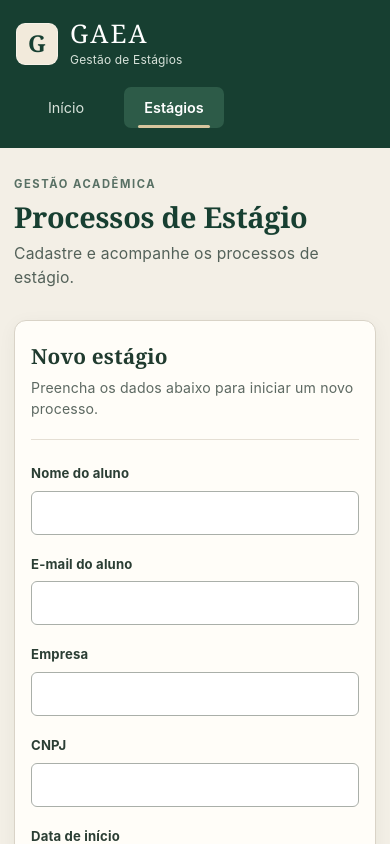
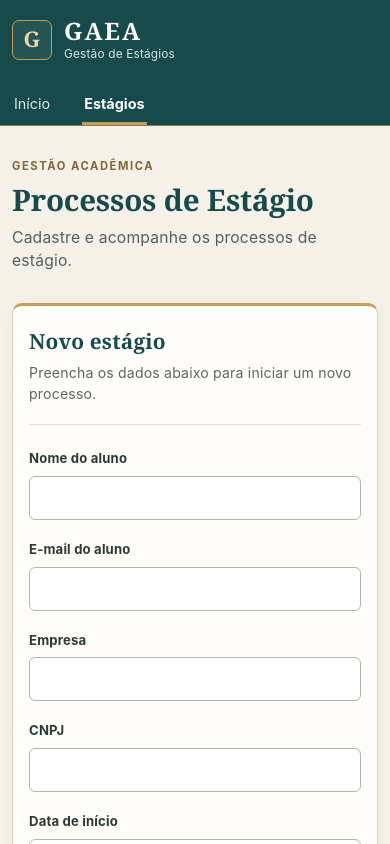
Before and after one commit to felipeniendicker/GAEA-PFC, a React (Vite) app in the folder frontend/: page / in a window 390 px wide. Shown: the top 844 px of the page. Built offline with nearby package versions, Linux system fonts and the light colour scheme; no server answers.

Commit message:
style: aplica identidade visual com navbar e badges de status

```diff
--- a/frontend/src/App.css
+++ b/frontend/src/App.css
@@ -1,20 +1,18 @@
-* {
-  box-sizing: border-box;
-}
+* { box-sizing: border-box; }
 
 html {
   min-width: 320px;
-  background-color: #f3efe6;
+  background: #f5f0e8;
   color-scheme: light;
 }
 
 body {
-  margin: 0;
   min-width: 320px;
   min-height: 100vh;
+  margin: 0;
+  background: #f5f0e8;
+  color: #263330;
   font-family: Inter, ui-sans-serif, -apple-system, BlinkMacSystemFont, "Segoe UI", sans-serif;
-  background-color: #f3efe6;
-  color: #243129;
   line-height: 1.5;
 }
 
@@ -28,140 +26,125 @@ body #root {
   text-align: left;
 }
 
-button,
-input {
-  font-family: inherit;
+button, input { font-family: inherit; }
+button { font-size: 0.9rem; }
+.app { min-height: 100vh; }
+
+.navbar {
+  width: 100%;
+  border-bottom: 1px solid rgba(199, 157, 91, 0.62);
+  background: #174a4a;
+  color: #fff;
 }
 
-button {
-  font-size: 0.9rem;
-}
-
-.app {
-  min-height: 100vh;
+.navbar-conteudo {
   display: flex;
-}
-
-.sidebar {
-  position: fixed;
-  inset: 0 auto 0 0;
-  width: 248px;
-  min-height: 100vh;
-  padding: 36px 24px;
-  background-color: #173f31;
-  color: #fffdf7;
+  width: min(100% - 48px, 1320px);
+  min-height: 82px;
+  align-items: center;
+  justify-content: space-between;
+  gap: 40px;
+  margin: 0 auto;
 }
 
 .logo {
   display: flex;
+  min-width: 0;
   align-items: center;
   gap: 12px;
-  min-width: 0;
-  margin-bottom: 48px;
 }
 
 .logo-marca {
   display: grid;
-  flex: 0 0 42px;
-  width: 42px;
-  height: 42px;
+  flex: 0 0 40px;
+  width: 40px;
+  height: 40px;
   place-items: center;
-  border: 1px solid rgba(255, 255, 255, 0.35);
-  border-radius: 9px;
-  background-color: #f2eadb;
-  color: #173f31;
+  border: 1px solid #c79d5b;
+  border-radius: 7px;
+  background: rgba(255, 255, 255, 0.06);
+  color: #f1d5a7;
   font-family: Georgia, "Times New Roman", serif;
-  font-size: 1.45rem;
+  font-size: 1.35rem;
   font-weight: 700;
 }
 
 .logo h1 {
   margin: 0;
-  color: #ffffff;
+  color: #fff;
   font-family: Georgia, "Times New Roman", serif;
-  font-size: 1.6rem;
-  line-height: 1.1;
+  font-size: 1.5rem;
+  font-weight: 700;
+  line-height: 1.05;
   letter-spacing: 0.08em;
 }
 
 .logo p {
   margin: 4px 0 0;
-  color: #d7e2da;
-  font-size: 0.75rem;
-  line-height: 1.25;
+  color: #d7e4e1;
+  font-size: 0.74rem;
+  line-height: 1.2;
 }
 
-.sidebar nav {
+.navbar nav {
   display: flex;
-  flex-direction: column;
-  gap: 8px;
+  align-self: stretch;
+  align-items: center;
+  gap: 28px;
 }
 
-.sidebar nav button {
+.navbar nav button {
   position: relative;
-  width: 100%;
-  padding: 12px 14px;
-  border: none;
-  border-radius: 7px;
+  height: 100%;
+  padding: 4px 2px 0;
+  border: 0;
   background: transparent;
-  color: #d7e2da;
-  text-align: left;
+  color: #dce8e5;
   cursor: pointer;
 }
 
-.sidebar nav button:hover,
-.sidebar nav .ativo {
-  background-color: #2d5b48;
-  color: #ffffff;
-}
+.navbar nav button:hover,
+.navbar nav .ativo { color: #fff; }
+.navbar nav .ativo { font-weight: 650; }
 
-.sidebar nav .ativo {
-  font-weight: 600;
-}
-
-.sidebar nav .ativo::before {
+.navbar nav .ativo::after {
   position: absolute;
-  top: 9px;
-  bottom: 9px;
+  right: 0;
+  bottom: 0;
   left: 0;
-  width: 3px;
-  border-radius: 3px;
-  background-color: #d8c59e;
+  height: 3px;
+  background: #c79d5b;
   content: "";
 }
 
 .conteudo {
-  flex: 1;
-  width: calc(100% - 248px);
-  max-width: 1440px;
-  margin-left: 248px;
-  padding: 48px clamp(28px, 5vw, 72px) 64px;
+  width: min(100% - 48px, 1320px);
+  margin: 0 auto;
+  padding: 46px 0 64px;
 }
 
-.cabecalho {
-  margin-bottom: 30px;
-}
+.cabecalho { margin-bottom: 30px; }
 
 .cabecalho h2 {
   margin: 0;
-  color: #173f31;
+  color: #174a4a;
   font-family: Georgia, "Times New Roman", serif;
-  font-size: clamp(1.8rem, 3vw, 2.35rem);
+  font-size: clamp(1.85rem, 3vw, 2.4rem);
   font-weight: 700;
   line-height: 1.2;
 }
 
 .cabecalho .cabecalho-contexto {
   margin: 0 0 7px;
-  color: #587064;
+  color: #826638;
   font-size: 0.7rem;
-  font-weight: 700;
+  font-weight: 750;
   letter-spacing: 0.14em;
 }
 
 .cabecalho .cabecalho-descricao {
   margin: 8px 0 0;
-  color: #536159;
+  color: #52605c;
   font-size: 0.98rem;
 }
 
@@ -169,47 +152,48 @@ button {
 .acompanhamento {
   width: 100%;
   padding: clamp(22px, 3vw, 32px);
-  border: 1px solid #d9d3c7;
-  border-radius: 12px;
+  border: 1px solid #dcd3c5;
+  border-radius: 10px;
   margin-bottom: 28px;
-  background-color: #fffdf8;
-  box-shadow: 0 4px 18px rgba(37, 54, 45, 0.05);
+  background: #fffdf9;
+  box-shadow: 0 3px 12px rgba(39, 54, 50, 0.045);
 }
+
+.formulario { border-top: 3px solid #c79d5b; }
 
 .formulario h3,
 .acompanhamento h3 {
   margin: 0;
-  color: #203b2f;
+  color: #174a4a;
   font-family: Georgia, "Times New Roman", serif;
   font-size: 1.3rem;
+  font-weight: 700;
 }
 
 .secao-cabecalho {
   padding-bottom: 20px;
-  border-bottom: 1px solid #e5dfd4;
+  border-bottom: 1px solid #e7e0d6;
   margin-bottom: 24px;
 }
 
 .secao-cabecalho p {
   margin: 5px 0 0;
-  color: #5d6962;
+  color: #5a6662;
   font-size: 0.88rem;
 }
 
 .formulario form {
   display: grid;
-  grid-template-columns: 1fr 1fr;
-  gap: 20px 22px;
+  grid-template-columns: repeat(2, minmax(0, 1fr));
+  gap: 20px 24px;
 }
 
-.campo {
-  min-width: 0;
-}
+.campo { min-width: 0; }
 
 .campo label {
   display: block;
   margin-bottom: 7px;
-  color: #2b3e34;
+  color: #293b37;
   font-size: 0.82rem;
   font-weight: 650;
 }
@@ -219,21 +203,19 @@ button {
   min-width: 0;
   height: 44px;
   padding: 10px 12px;
-  border: 1px solid #aaafa9;
+  border: 1px solid #aeb6b2;
   border-radius: 6px;
   outline: none;
-  background-color: #ffffff;
-  color: #1f2b24;
+  background: #fff;
+  color: #202d2a;
   font-size: 0.92rem;
 }
 
-.campo input:hover {
-  border-color: #7e8d84;
-}
+.campo input:hover { border-color: #778a86; }
 
 .campo input:focus {
-  border-color: #2f6951;
-  box-shadow: 0 0 0 3px rgba(47, 105, 81, 0.12);
+  border-color: #174a4a;
+  box-shadow: 0 0 0 3px rgba(23, 74, 74, 0.12);
 }
 
 .formulario form > button {
@@ -241,48 +223,47 @@ button {
   width: 100%;
   min-height: 46px;
   padding: 11px 18px;
-  border: none;
-  border-radius: 7px;
+  border: 1px solid #174a4a;
+  border-radius: 6px;
   margin-top: 4px;
-  background-color: #235541;
-  color: #ffffff;
+  background: #174a4a;
+  color: #fff;
   font-weight: 650;
   cursor: pointer;
 }
 
-.formulario form > button:hover {
-  background-color: #194735;
-}
+.formulario form > button:hover { background: #103d3d; }
 
 .formulario form > button:focus-visible,
 .processo button:focus-visible,
-.sidebar button:focus-visible {
-  outline: 3px solid #d8c59e;
+.navbar button:focus-visible {
+  outline: 3px solid #c79d5b;
   outline-offset: 2px;
 }
 
 .estado-vazio {
   margin: 0;
-  padding: 24px;
-  border: 1px dashed #c9c3b8;
-  border-radius: 8px;
-  background-color: #faf8f2;
-  color: #536159;
+  padding: 26px;
+  border: 1px dashed #c8bda9;
+  border-radius: 7px;
+  background: #faf7f1;
+  color: #52605c;
   text-align: center;
 }
 
 .processo {
   padding: 20px;
-  border: 1px solid #ddd7cc;
-  border-radius: 8px;
+  border: 1px solid #ded7cb;
+  border-left: 3px solid #c79d5b;
+  border-radius: 7px;
   margin-top: 14px;
-  background-color: #ffffff;
+  background: #fff;
 }
 
 .processo-dados {
   display: grid;
   grid-template-columns: repeat(5, minmax(110px, 1fr));
-  gap: 18px;
+  gap: 20px;
 }
 
 .processo-dados p {
@@ -298,26 +279,51 @@ button {
 
 .processo-dados strong {
   margin-bottom: 4px;
-  color: #667169;
+  color: #65716d;
   font-size: 0.7rem;
   letter-spacing: 0.04em;
   text-transform: uppercase;
 }
 
 .processo-dados span {
-  color: #25352c;
+  color: #26332f;
   font-size: 0.9rem;
 }
 
 .processo-dados .status {
   display: inline-block;
   max-width: 100%;
-  padding: 3px 8px;
+  padding: 4px 9px;
+  border: 1px solid transparent;
   border-radius: 999px;
-  background-color: #e7eee9;
-  color: #28523f;
   font-size: 0.75rem;
   font-weight: 700;
+  line-height: 1.25;
+  white-space: nowrap;
+}
+
+.processo-dados .status-PENDENTE {
+  border-color: #e1c77e;
+  background: #fbf0cf;
+  color: #745613;
+}
+
+.processo-dados .status-EM_ANALISE {
+  border-color: #c79d5b;
+  background: #f2e2c3;
+  color: #694916;
+}
+
+.processo-dados .status-APROVADO {
+  border-color: #a7c7b5;
+  background: #e1eee7;
+  color: #23513d;
+}
+
+.processo-dados .status-REPROVADO {
+  border-color: #d9aaa5;
+  background: #f5e2e0;
+  color: #813a3a;
 }
 
 .processo-acoes {
@@ -325,98 +331,65 @@ button {
   flex-wrap: wrap;
   gap: 8px;
   padding-top: 16px;
-  border-top: 1px solid #ece7de;
+  border-top: 1px solid #ece6dc;
   margin-top: 18px;
 }
 
 .processo button {
   min-height: 36px;
   padding: 8px 14px;
-  border: none;
+  border: 0;
   border-radius: 5px;
-  color: #ffffff;
+  color: #fff;
   font-weight: 600;
   cursor: pointer;
 }
 
-.processo button:nth-of-type(1) {
-  background-color: #9a6a13;
-}
+.processo button:nth-of-type(1) { background: #8a661f; }
+.processo button:nth-of-type(2) { background: #32705b; }
+.processo button:nth-of-type(3) { background: #934545; }
 
-.processo button:nth-of-type(2) {
-  background-color: #397354;
-}
-
-.processo button:nth-of-type(3) {
-  background-color: #9a4141;
-}
-
-@media (max-width: 1100px) {
+@media (max-width: 900px) {
   .processo-dados {
     grid-template-columns: repeat(2, minmax(130px, 1fr));
   }
 }
 
-@media (max-width: 800px) {
-  .app {
-    flex-direction: column;
+@media (max-width: 640px) {
+  .navbar-conteudo {
+    width: min(100% - 32px, 1320px);
+    min-height: auto;
+    flex-wrap: wrap;
+    gap: 0;
+    padding-top: 18px;
   }
 
-  .sidebar {
-    position: static;
+  .logo { padding-bottom: 16px; }
+
+  .navbar nav {
     width: 100%;
-    min-height: auto;
-    padding: 22px 24px;
+    min-height: 48px;
+    justify-content: flex-start;
+    gap: 30px;
   }
 
-  .logo {
-    margin-bottom: 20px;
+  .navbar nav button { height: 48px; }
+
+  .conteudo {
+    width: min(100% - 32px, 1320px);
+    padding: 32px 0 44px;
   }
 
-  .sidebar nav {
-    flex-direction: row;
-  }
-
-  .sidebar nav button {
-    width: auto;
-    min-width: 100px;
-    text-align: center;
-  }
-
-  .sidebar nav .ativo::before {
-    inset: auto 14px 0;
-    width: auto;
-    height: 3px;
-  }
-
-  .conteudo {
-    width: 100%;
-    margin-left: 0;
-    padding: 32px 20px 44px;
-  }
-
-  .formulario form {
-    grid-template-columns: 1fr;
-  }
-
-  .formulario form > button {
-    grid-column: auto;
-  }
+  .formulario form { grid-template-columns: 1fr; }
+  .formulario form > button { grid-column: auto; }
 }
 
-@media (max-width: 520px) {
-  .sidebar {
-    padding: 20px 16px;
-  }
-
-  .conteudo {
-    padding: 28px 14px 36px;
-  }
+@media (max-width: 480px) {
+  .navbar-conteudo,
+  .conteudo { width: calc(100% - 24px); }
 
   .formulario,
-  .acompanhamento {
-    padding: 20px 16px;
-  }
+  .acompanhamento { padding: 20px 16px; }
 
   .processo-dados {
     grid-template-columns: 1fr;
@@ -428,7 +401,5 @@ button {
     grid-template-columns: 1fr;
   }
 
-  .processo button {
-    width: 100%;
-  }
+  .processo button { width: 100%; }
 }
--- a/frontend/src/App.jsx
+++ b/frontend/src/App.jsx
@@ -1,5 +1,12 @@
 import { useEffect, useState } from 'react'
 import './App.css'
+
+const rotulosStatus = {
+  PENDENTE: 'Pendente',
+  EM_ANALISE: 'Em análise',
+  APROVADO: 'Aprovado',
+  REPROVADO: 'Reprovado'
+}
 
 function App() {
   const [nomeAluno, setNomeAluno] = useState('')
@@ -111,7 +118,8 @@ async function alterarStatus(id, novoStatus) {
   return (
   <div className="app">
 
-    <aside className="sidebar">
+    <header className="navbar">
+      <div className="navbar-conteudo">
         <div className="logo">
           <div className="logo-marca">G</div>
           <div>
@@ -124,7 +132,8 @@ async function alterarStatus(id, novoStatus) {
           <button type="button">Início</button>
           <button type="button" className="ativo">Estágios</button>
         </nav>
-    </aside>
+      </div>
+    </header>
 
     <main className="conteudo">
 
@@ -225,7 +234,12 @@ async function alterarStatus(id, novoStatus) {
               <p><strong>Empresa</strong><span>{processo.nomeEmpresa}</span></p>
               <p><strong>Data de início</strong><span>{processo.dataInicio}</span></p>
               <p><strong>Data de término</strong><span>{processo.dataFim}</span></p>
-              <p><strong>Status</strong><span className="status">{processo.status}</span></p>
+              <p>
+                <strong>Status</strong>
+                <span className={`status status-${processo.status}`}>
+                  {rotulosStatus[processo.status] || processo.status}
+                </span>
+              </p>
             </div>
 
             <div className="processo-acoes">
```
Lines whose indentation alone changed are shown as unchanged.
